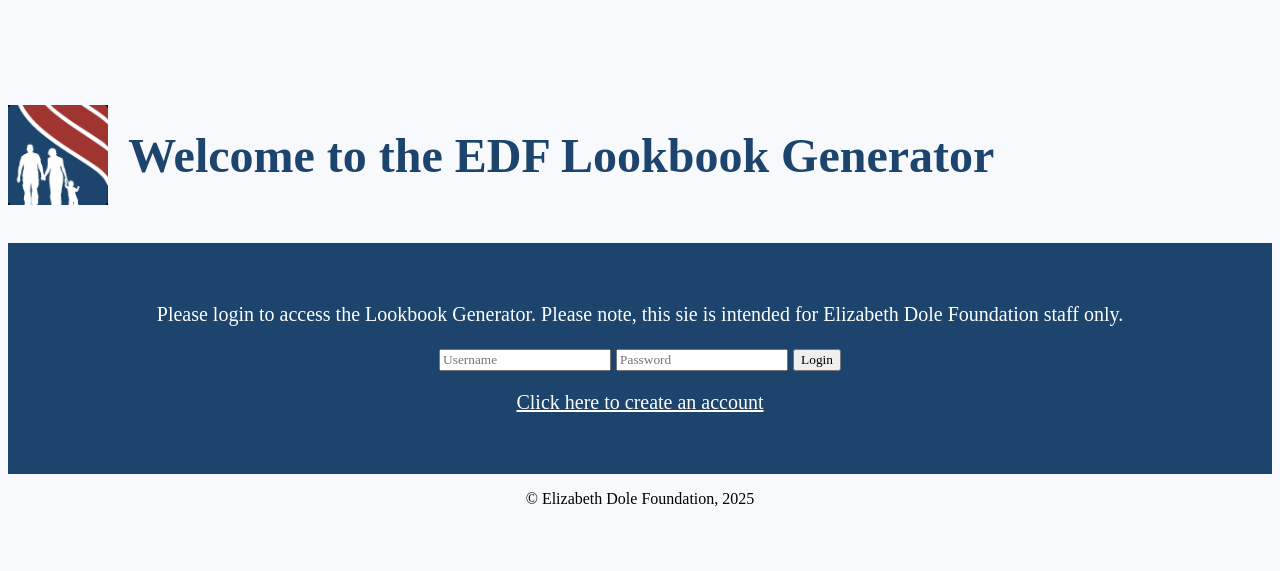
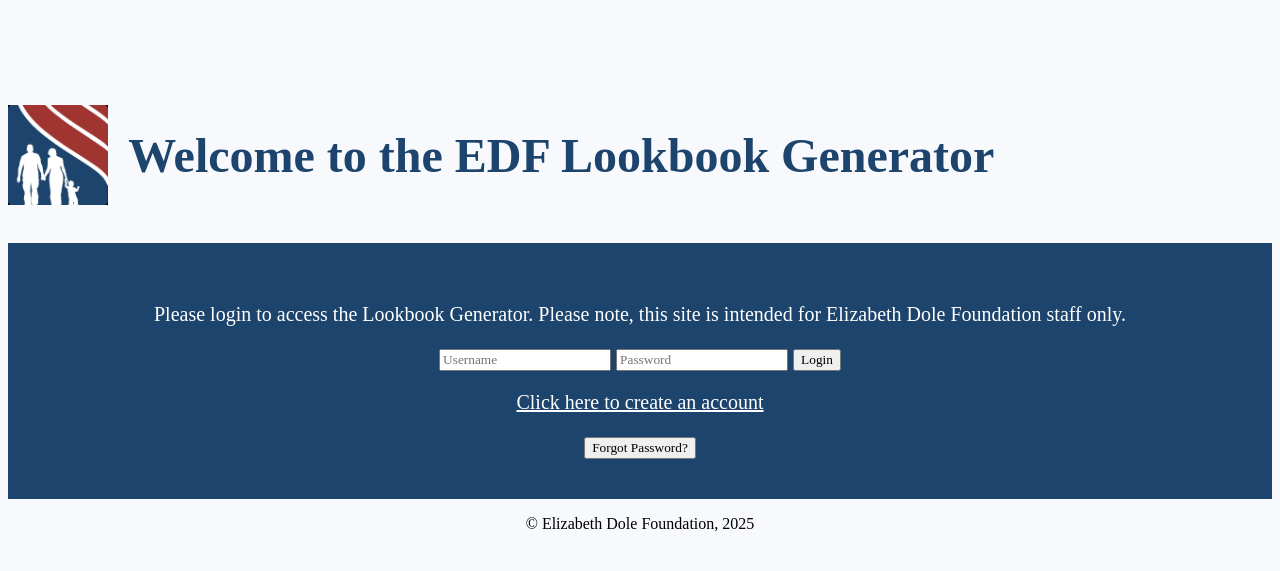
Before and after one commit to CodeCraftrRyan/edf-lookbook, a Flask app: page /login in a window 1280 px wide. Shown: the top 571 px of the page. Run offline with Flask 3, Linux system fonts and the light colour scheme.

Commit message:
forgot password

```diff
--- a/app.py
+++ b/app.py
@@ -89,6 +89,33 @@
         return redirect(url_for("login"))
 
     return render_template("register.html")
+
+@app.route('/forgot_password', methods=['GET', 'POST'])
+def forgot_password():
+    if request.method == 'POST':
+        username = request.form['username']
+
+        # Look up user in database
+        conn = sqlite3.connect('users.db')
+        cursor = conn.cursor()
+        cursor.execute("SELECT * FROM users WHERE username = ?", (username,))
+        user = cursor.fetchone()
+        conn.close()
+
+        if user:
+            return f"✅ User found: {username}. Please contact admin to reset your password."
+            # OR you could redirect to a "Reset Password" page if you want to build that too.
+        else:
+            return "⚠️ No user found with that username."
+
+    return '''
+        <h2>Forgot Password</h2>
+        <form method="post">
+            Enter your username: <input type="text" name="username"><br>
+            <input type="submit" value="Find My Account">
+        </form>
+    '''
+
 
 #Main upload + PDF generation route
 @app.route("/", methods=["GET", "POST"])
--- a/templates/login.html
+++ b/templates/login.html
@@ -12,13 +12,18 @@
     </div>
 
     <div class="star">
-        <p> Please login to access the Lookbook Generator. Please note, this sie is intended for Elizabeth Dole Foundation staff only.</p>
+        <p>Please login to access the Lookbook Generator. Please note, this site is intended for Elizabeth Dole Foundation staff only.</p>
         <form method="POST">
             <input type="text" name="username" placeholder="Username" required>
             <input type="password" name="password" placeholder="Password" required>
             <button type="submit">Login</button>
-          </form>
-        <p><a href="{{ url_for('register') }}" style= color:white> Click here to create an account</a></p>
+        </form>
+        <p><a href="{{ url_for('register') }}" style="color:white">Click here to create an account</a></p>
+
+        <!-- Forgot Password Link -->
+        <form action="/forgot_password" method="get">
+            <button type="submit">Forgot Password?</button>
+        </form>
     </div>
 
     <footer class="footer">
```
Also changed, not shown: readme.md, 1 other file.
